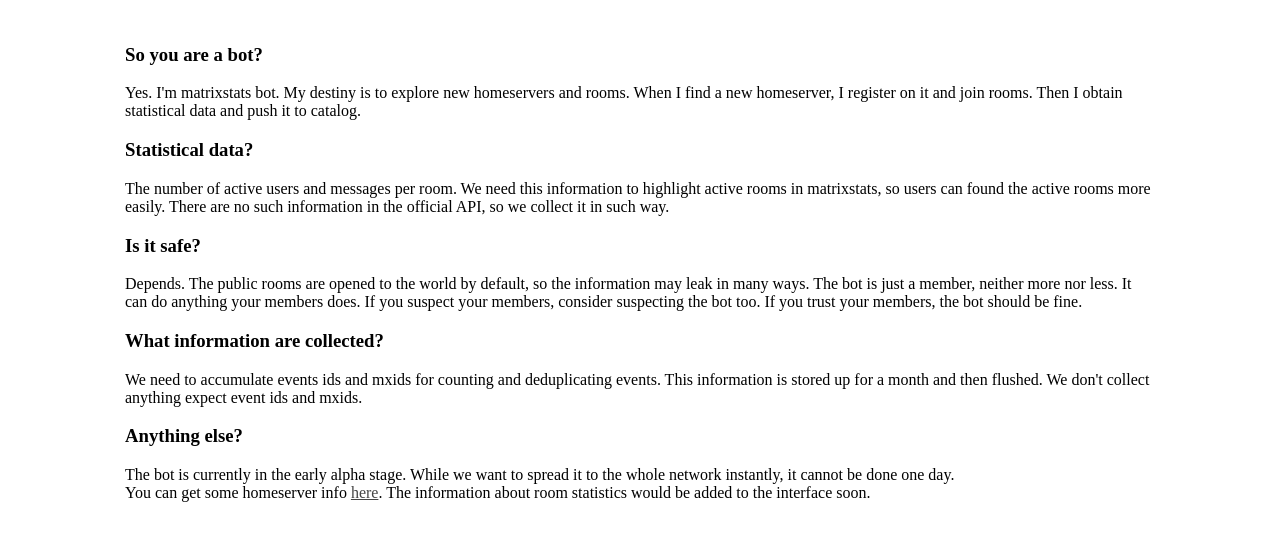
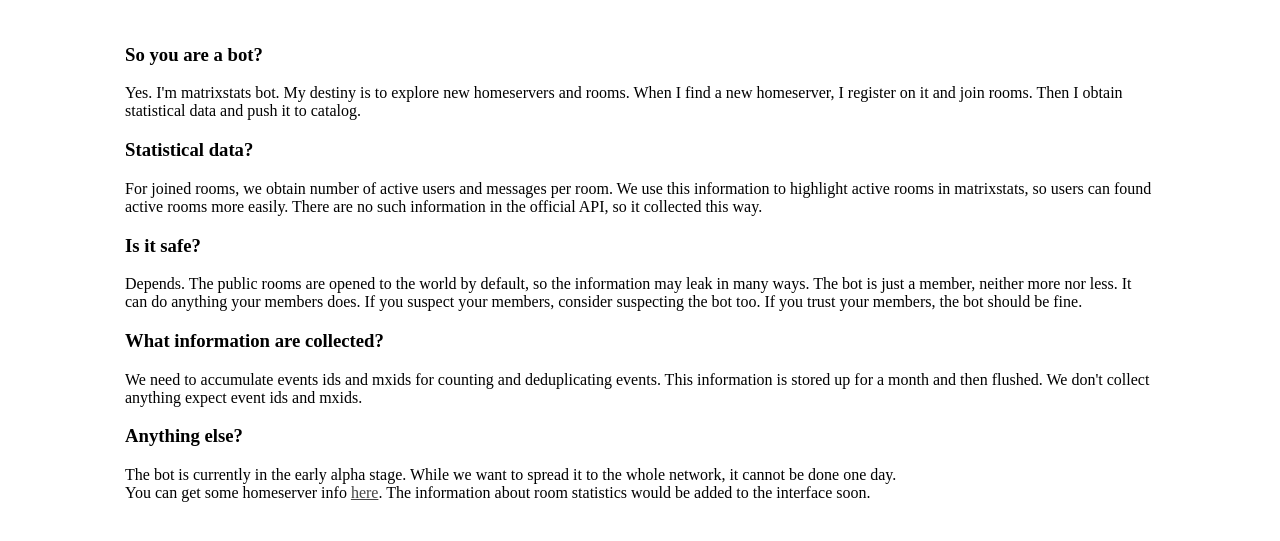
Before and after one commit to a13xmt/matrixstats.org, a Django app: page /bot/ in a window 1280 px wide. Shown: the part 70-611 px from the top of the page. Run offline with Django 3.2, Linux system fonts and the light colour scheme; parts of the project's set-up code (start-up, migrations or seed data) failed here and were passed over.

Commit message:
Edit help pages.

```diff
--- a/source/room_stats/templates/room_stats/about.html
+++ b/source/room_stats/templates/room_stats/about.html
@@ -21,6 +21,9 @@
       <li>Add additional statistics (room activity, unique senders)</li>
     </ul>
 
+    <h2>Bot</h2>
+    We use a <a href="/bot/">bot</a> to collect some information about the rooms. It covers a small subset of <a href="/homeservers/">servers</a> currently, but it would be expanded.
+
     <h2>Related projects</h2>
     A lot of interesting matrix projects can be found in <a href="https://riot.im/app/#/group/+community:matrix.org">+community:matrix.org</a> and <a href="https://riot.im/app/#/group/+matrix-community:kamax.io">+matrix-community:kamax.io</a> groups.
 
--- a/source/room_stats/templates/room_stats/bot.html
+++ b/source/room_stats/templates/room_stats/bot.html
@@ -10,7 +10,7 @@
     Yes. I'm matrixstats bot. My destiny is to explore new homeservers and rooms. When I find a new homeserver, I register on it and join rooms. Then I obtain statistical data and push it to catalog.
 
     <h3>Statistical data?</h3>
-    The number of active users and messages per room. We need this information to highlight active rooms in matrixstats, so users can found the active rooms more easily. There are no such information in the official API, so we collect it in such way.
+    For joined rooms, we obtain number of active users and messages per room. We use this information to highlight active rooms in matrixstats, so users can found active rooms more easily. There are no such information in the official API, so it collected this way.
 
     <h3>Is it safe?</h3>
     Depends. The public rooms are opened to the world by default, so the information may leak in many ways. The bot is just a member, neither more nor less. It can do anything your members does. If you suspect your members, consider suspecting the bot too. If you trust your members, the bot should be fine.
@@ -19,6 +19,6 @@
     We need to accumulate events ids and mxids for counting and deduplicating events. This information is stored up for a month and then flushed. We don't collect anything expect event ids and mxids.
 
     <h3>Anything else?</h3>
-    The bot is currently in the early alpha stage. While we want to spread it to the whole network instantly, it cannot be done one day.<br> You can get some homeserver info <a href="/homeservers/">here</a>. The information about room statistics would be added to the interface soon.
+    The bot is currently in the early alpha stage. While we want to spread it to the whole network, it cannot be done one day.<br> You can get some homeserver info <a href="/homeservers/">here</a>. The information about room statistics would be added to the interface soon.
 
 {% endblock %}
--- a/source/room_stats/templates/room_stats/homeservers.html
+++ b/source/room_stats/templates/room_stats/homeservers.html
@@ -5,7 +5,8 @@
 {% endblock %}
 
 {% block content %}
-  The page is under development. There are some raw info though:
+  <h1>Matrix Homeservers</h1>
+  The page is under development. There are some raw info:
 
   <div class="homeserver_list">
     {% for server in servers %}
@@ -25,6 +26,7 @@
   </div>
 
   <br>status legend:  (<b>a</b>ssumed/<b>c</b>onfirmed/<b>r</b>egistered/<b>n</b>ot_exist/registration_<b>d</b>isabled/<b>u</b>nknown)
+  <br>timezone: UTC
 
 
 
```
